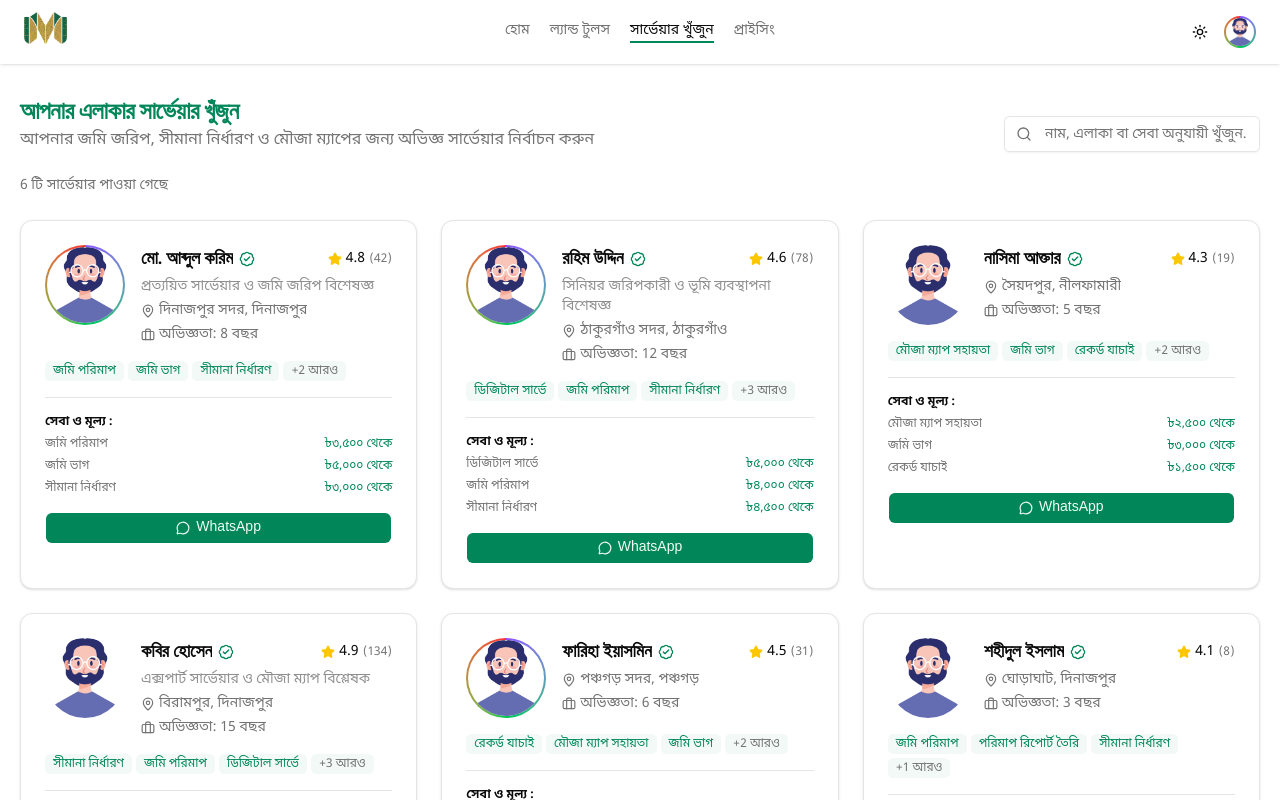
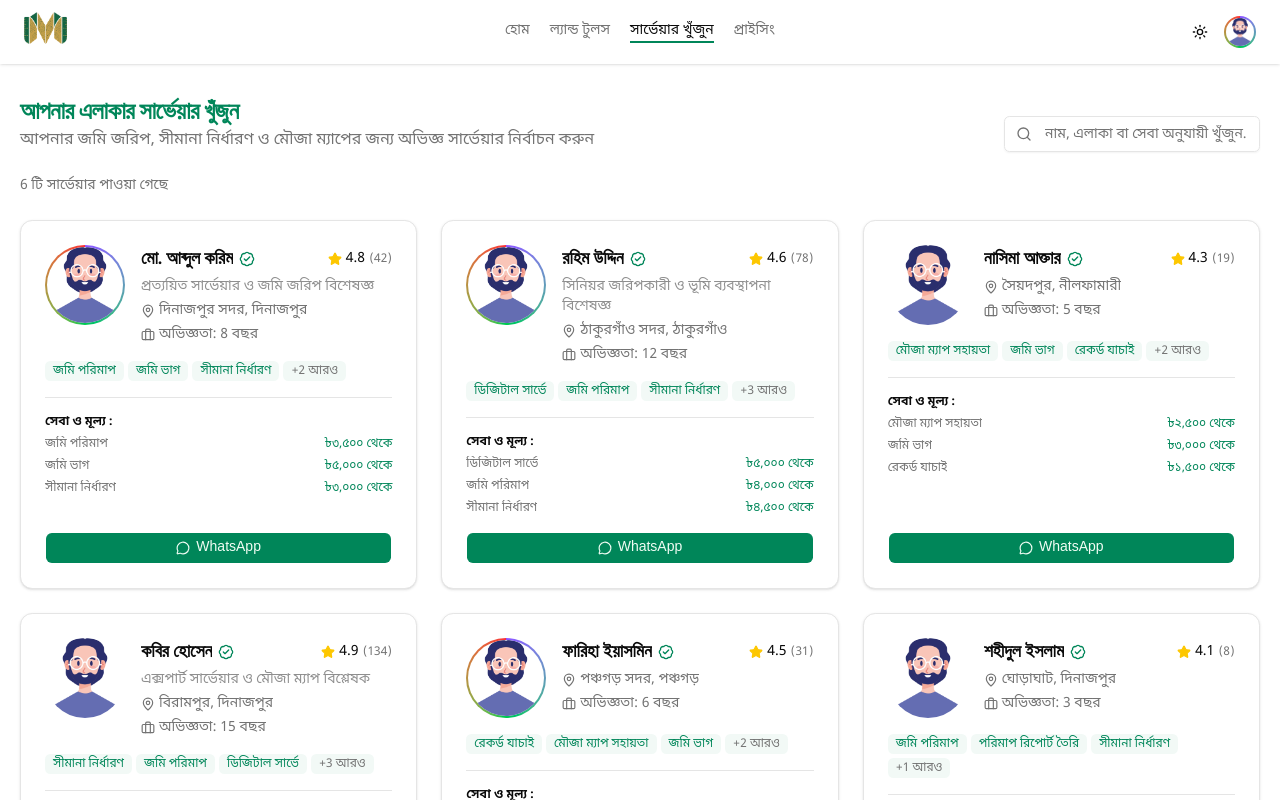
Before and after one commit to nurulla-hasan/mmp_frontend, a Next.js app: page /surveyors in a window 1280 px wide. Shown: the top 800 px of the page. Built offline with nearby package versions, Linux system fonts and the light colour scheme.

Commit message:
refactor: remove reviewer name field from review form and improve surveyor card flex layout

```diff
--- a/src/components/surveyors/review-modal.tsx
+++ b/src/components/surveyors/review-modal.tsx
@@ -14,7 +14,6 @@ import {
   FieldGroup,
   FieldLabel,
 } from "@/components/ui/field";
-import { Input } from "@/components/ui/input";
 import { Textarea } from "@/components/ui/textarea";
 import {
   Select,
@@ -73,27 +72,6 @@ export function ReviewModal({
     >
       <form onSubmit={form.handleSubmit(handleFormSubmit)}>
         <div className="space-y-4">
-          {/* Name */}
-          <Controller
-            name="reviewerName"
-            control={form.control}
-            render={({ field, fieldState }) => (
-              <Field data-invalid={fieldState.invalid}>
-                <FieldLabel>আপনার নাম</FieldLabel>
-                <FieldGroup>
-                  <Input
-                    {...field}
-                    placeholder="যেমন: রহিম উদ্দিন"
-                    aria-invalid={fieldState.invalid}
-                  />
-                </FieldGroup>
-                {fieldState.invalid && (
-                  <FieldError errors={[fieldState.error]} />
-                )}
-              </Field>
-            )}
-          />
-
           {/* Service */}
           <Controller
             name="serviceName"
--- a/src/components/surveyors/surveyor-card.tsx
+++ b/src/components/surveyors/surveyor-card.tsx
@@ -33,9 +33,10 @@ export function SurveyorCard({ surveyor }: { surveyor: TSurveyorCard }) {
   return (
     <Link
       href={`/surveyors/${surveyor.slug}`}
-      className="flex flex-col rounded-2xl border border-border bg-card shadow-sm transition-all duration-200 hover:border-primary/40 hover:shadow-md hover:-translate-y-0.5 cursor-pointer"
+      className="flex flex-col rounded-2xl border border-border bg-card shadow-sm transition-all duration-200 hover:border-primary/40 hover:shadow-md hover:-translate-y-0.5 cursor-pointer h-full"
     >
-      <div className="flex flex-col gap-4 p-5 md:p-6">
+      <div className="flex flex-1 flex-col gap-4 p-5 md:p-6">
+        <div className="flex-1 space-y-4">
         {/* ── Header: Large square avatar + Name/Location ── */}
         <div className="flex items-start gap-4">
           <div className="shrink-0 overflow-hidden">
@@ -139,6 +140,7 @@ export function SurveyorCard({ surveyor }: { surveyor: TSurveyorCard }) {
             </div>
           ))}
         </div>
+        </div>
         {/* ── WhatsApp only ── */}
         {surveyor.whatsappNumber ? (
           <Button
```
